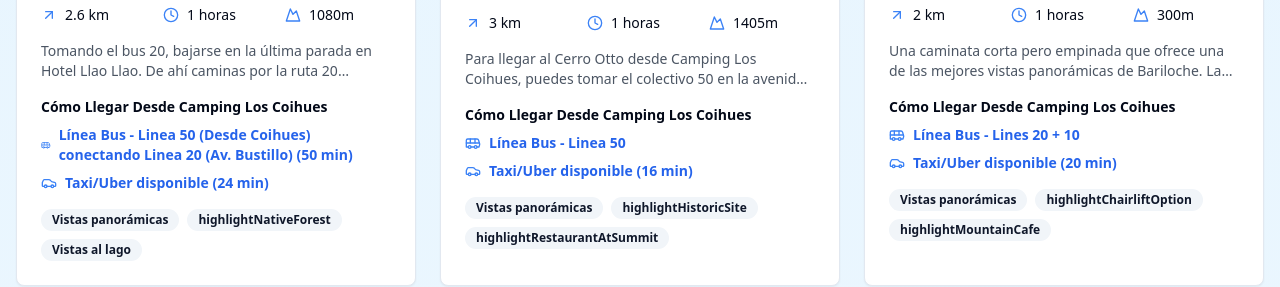
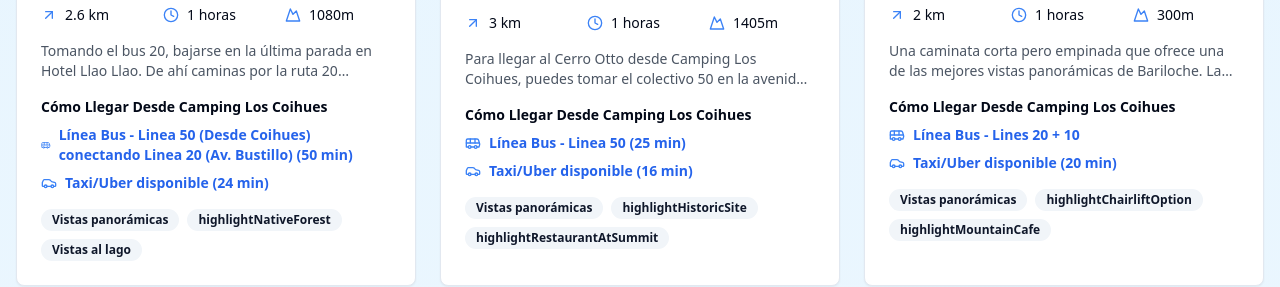
Before and after one commit to mijnapplicaties/t-5433, a React (Vite) app: page / in a window 1280 px wide. Shown: the part 2000-2287 px from the top of the page. Built offline with nearby package versions, Linux system fonts and the light colour scheme.

Commit message:
Update bus line information
Adds travel time information to bus line details.

```diff
--- a/src/data/trails.ts
+++ b/src/data/trails.ts
@@ -92,7 +92,7 @@ export const trails: Trail[] = [
     transportation: ["bus", "taxi"],
     distanceFromCampsite: 8,
     travelTime: 20,
-    busLines: "Linea 50",
+    busLines: "Linea 50 (25 min)",
     category: "easy-mountain"
   },
   {
```
